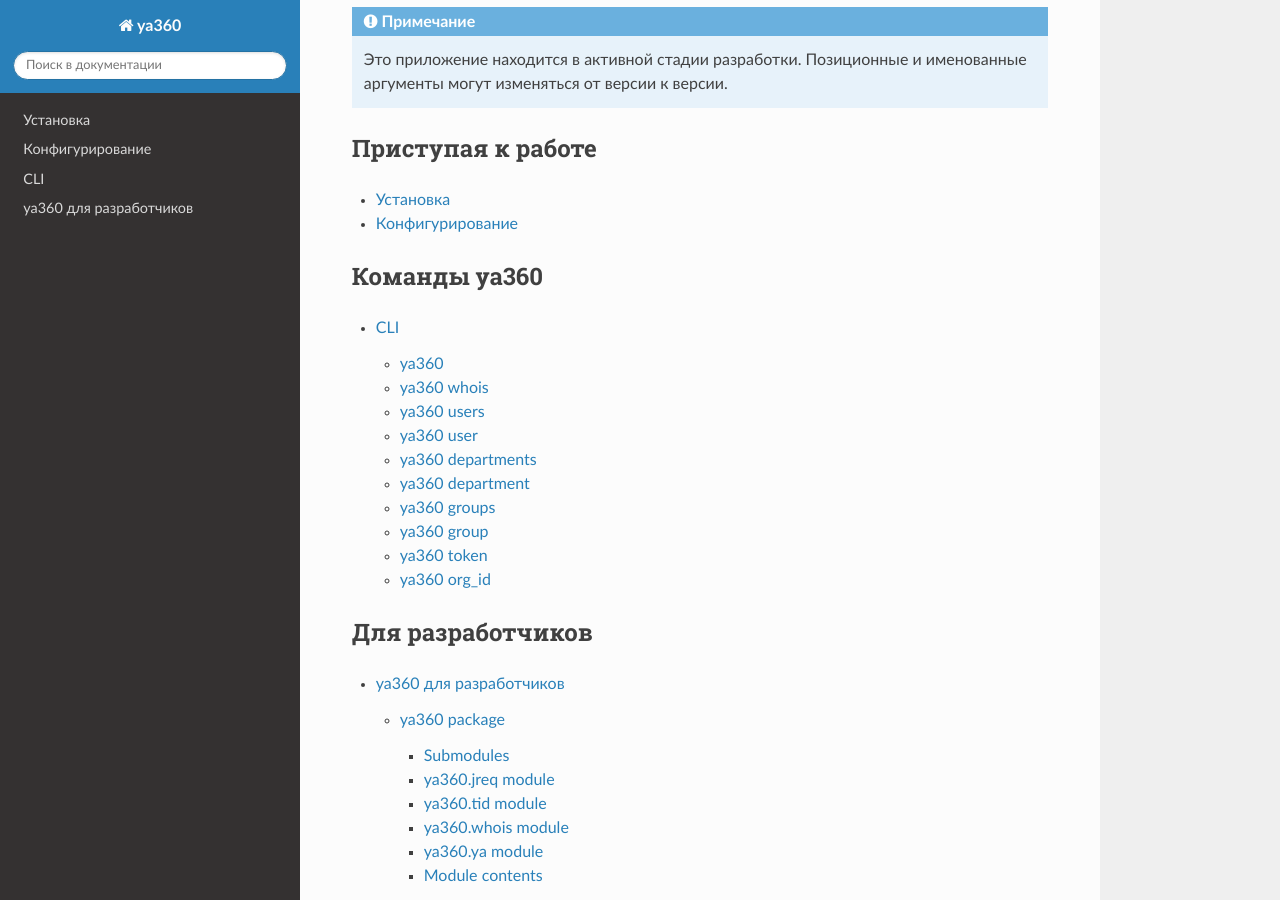
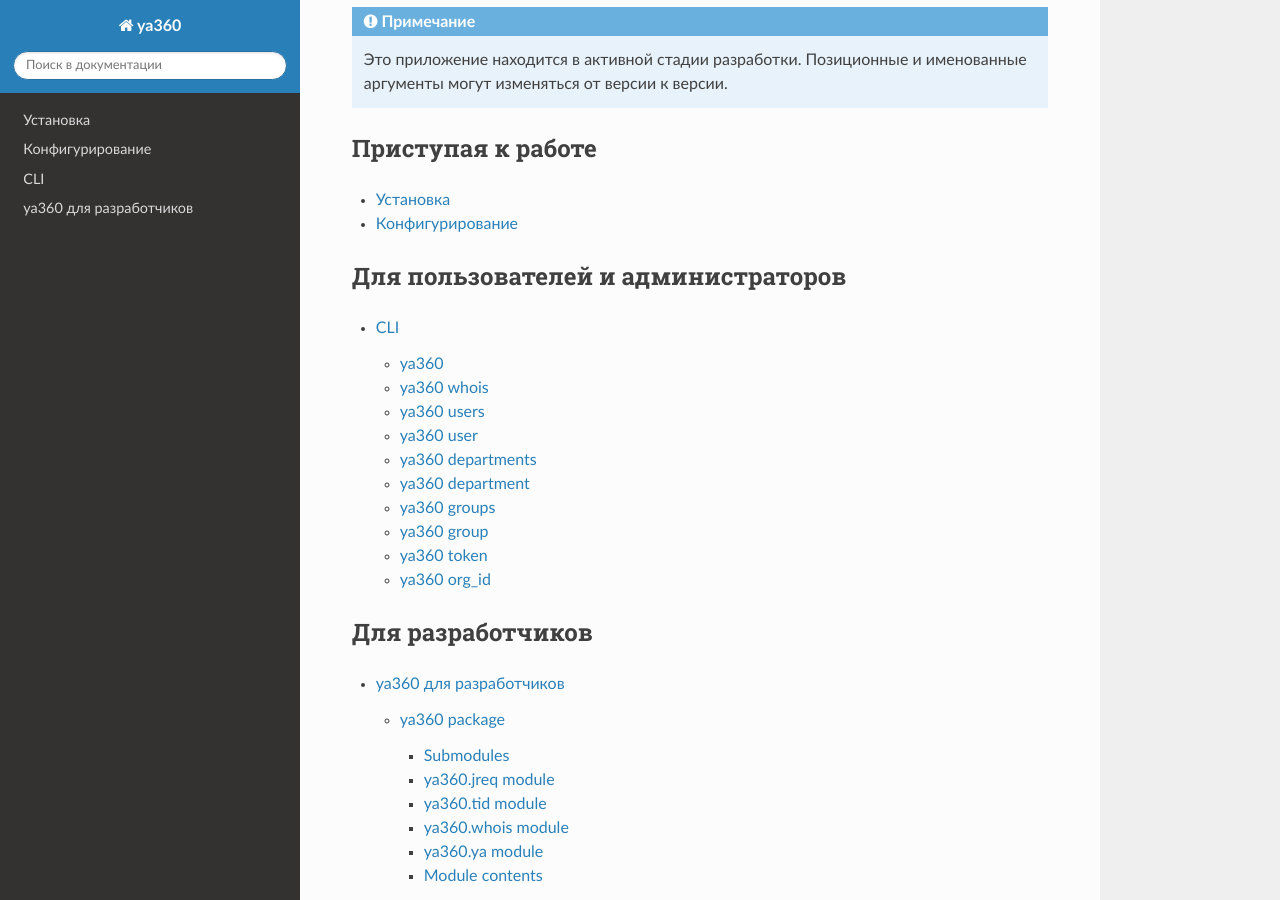
Before and after one commit to imercury13/ya360, a Sphinx documentation site: the page built from docs/source/index.rst, in a window 1280 px wide and 900 px high, scrolled down 369 px. Built offline with Sphinx 7.4.7 and the Read the Docs theme 2.0.0, drawn with Linux system fonts in a browser that asks for light colours.

Commit message:
Изменение заголовк

```diff
--- a/docs/source/index.rst
+++ b/docs/source/index.rst
@@ -32,8 +32,8 @@
 
    usage
 
-Команды ya360
--------------
+Для пользователей и администраторов
+-----------------------------------
 
 .. toctree::
 
```
